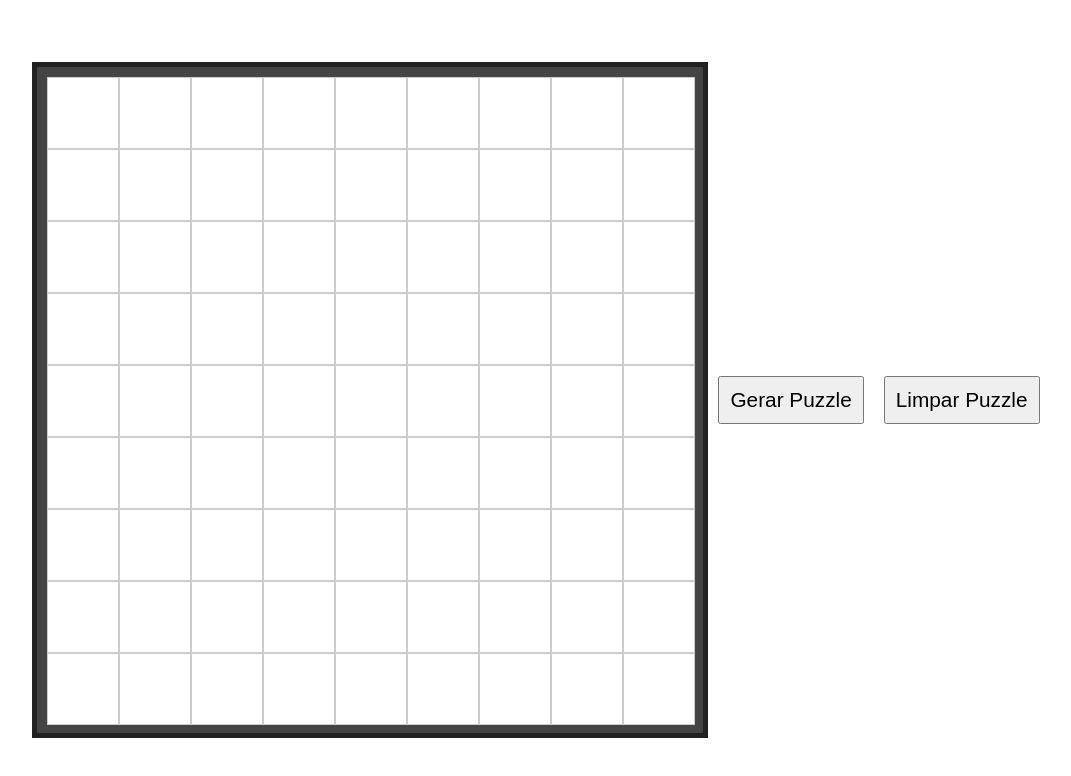
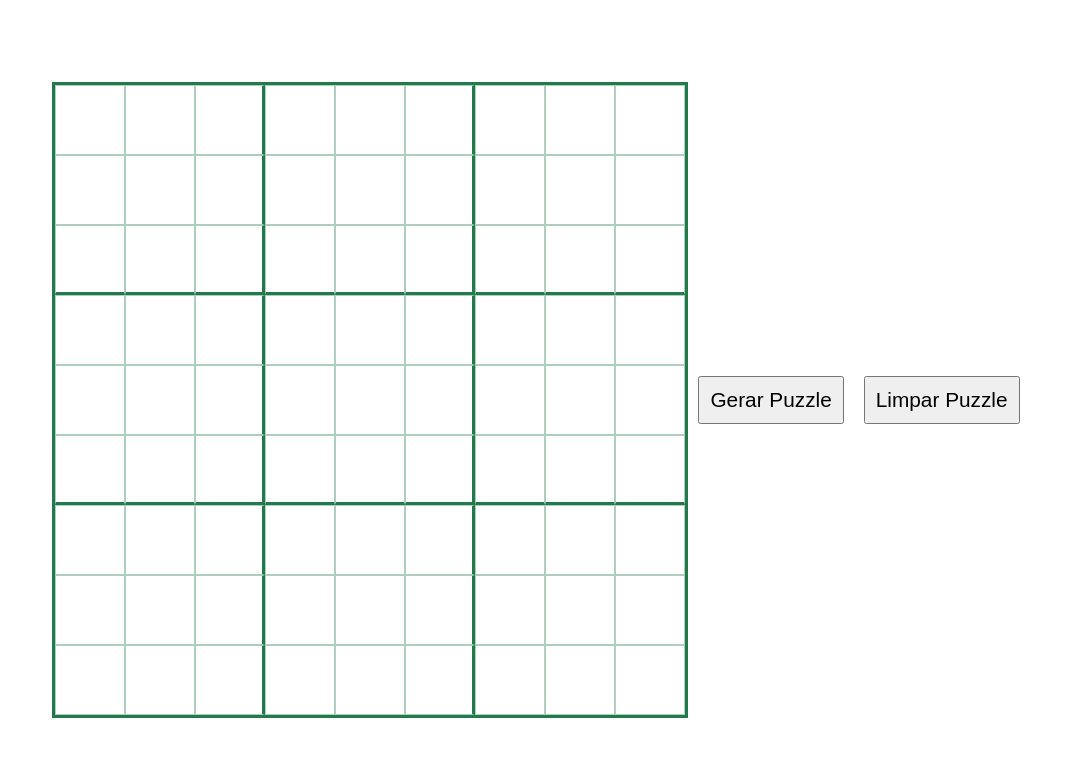
Before and after one commit to MatheusAG16/Sudoku, a plain HTML site: page index.html in a window 1280 px wide. Shown: the whole page, without its empty margins (99-1170 px from the left). Drawn offline with Linux system fonts and the light colour scheme.

Commit message:
Sudoku Interativo Implementação de um tabuleiro de Sudoku com destaque dinâmico e estilização personalizada.
## Sudoku Interativo

Este projeto é uma implementação interativa de um tabuleiro de Sudoku, construída com HTML, CSS e JavaScript. As funcionalidades adicionadas recentemente incluem:

### Funcionalidades:
- **Destaque Dinâmico**: Ao passar o mouse sobre uma célula, todas as células na mesma linha e coluna são destacadas.
- **Estilização Personalizada**:
  - Bordas do tabuleiro de Sudoku alteradas para verde.
  - Ajuste do tamanho da fonte.
  - Bordas claras nas subgrades 3x3 para melhor visualização.

```diff
--- a/index.html
+++ b/index.html
@@ -4,14 +4,13 @@
     <meta charset="UTF-8">
     <meta name="viewport" content="width=device-width, initial-scale=1.0">
     <link rel="stylesheet" href="style.css">
-    <script src="script.js"></script>
+    <script src="script.js" defer></script>
     <title>Sudoku</title>
 
 </head>
 <body>
     <main>
         <div class="sudoku-board">
-            <!--81 cell in 9x9 grid-->
             <!--Repetir a celular 81 vezes-->
         </div>
         <button class="btn" id="btn-gerar">Gerar Puzzle</button>
--- a/script.js
+++ b/script.js
@@ -9,6 +9,8 @@ document.addEventListener('DOMContentLoaded', function gerarTabuleiro(){
     let celula = document.createElement('div')
     celula.className = 'cell'
     celula.id = `cell-${i+1}`
+    celula.setAttribute('data-column', (i % 9 + 1))
+    celula.setAttribute('data-row', Math.floor(i / 9) + 1)
     tabuleiro.appendChild(celula)
     }
 
@@ -19,6 +21,37 @@ document.addEventListener('DOMContentLoaded', function gerarTabuleiro(){
         imprimirTabuleiro(sudoku)
     })
     document.getElementById('btn-limpar').addEventListener('click', limparPuzzle)
+
+    //Itera sobre todas as células e troca o Style para que todos da mesma linha e coluna fiquem 'Iluminados'
+    let celula = document.querySelectorAll('.cell')
+    celula.forEach((cell, i) => {
+
+        let column = cell.getAttribute('data-column')
+        let row = cell.getAttribute('data-row')
+
+        cell.addEventListener('mouseover', function iluminar(){
+            document.querySelectorAll(`.cell[data-column="${column}"]`).forEach((c) => {
+                c.classList.add('cell-shining')
+            })
+            document.querySelectorAll(`.cell[data-row="${row}"]`).
+            forEach((r) => {
+                r.classList.add('cell-shining')
+            })
+        })
+        cell.addEventListener('mouseout', function limpar(){
+            document.querySelectorAll(`.cell[data-column="${column}"]`).forEach((c) => {
+                c.classList.remove('cell-shining')
+            })
+            document.querySelectorAll(`.cell[data-row="${row}"]`).
+            forEach((r) => {
+                r.classList.remove('cell-shining')
+            })
+        })
+        cell.addEventListener('click', function preencherColRow(){
+
+        })
+
+    })
 
 })
 
--- a/style.css
+++ b/style.css
@@ -3,7 +3,7 @@
     padding: 0;
 }
 
-body {
+body{
     height: 100vh;
     width: 100vw;
     display: flex;
@@ -17,28 +17,42 @@ main{
     align-items: center;
 }
 
-.sudoku-board {
+.sudoku-board{
     display: grid;
     grid-template-columns: repeat(9, 70px);
     grid-template-rows: repeat(9, 70px);
-    gap: 2px;
-    padding: 10px;
-    background-color: #444;
-    border: 5px solid #222;
+    background-color: #227a4c;
+    border: 3.5px solid #227a4c;
 }
 
-.cell {
+.cell{
     width: 70px;
     height: 70px;
     background-color: #fff;
-    border: 1px solid #ccc;
+    border: 1px solid #227a4c5c;
+    box-sizing: border-box;
     display: flex;
     justify-content: center;
     align-items: center;
-    font-size: 20px;
+    font-size: 2em;
+    color: #4c8166;
 }
 
-.btn {
+.cell[data-column="3"], .cell[data-column="6"]{
+    border-right-width: 3px;
+    border-right-color: #227a4c;
+}
+
+.cell[data-row="3"], .cell[data-row="6"]{
+    border-bottom-width: 3px;
+    border-bottom-color: #227a4c;
+}
+
+.cell-shining{
+    background-color: #bee7d1;
+}
+
+.btn{
     font-size: 1.3em;
     padding: 10px;
     margin: 10px;
```
Also changed, not shown: images/theme_bg_1.jpeg (added).
